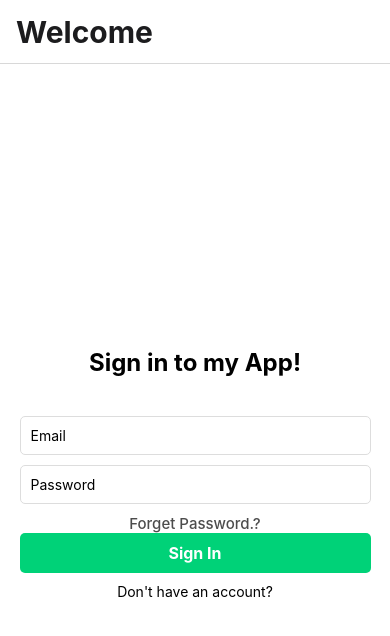
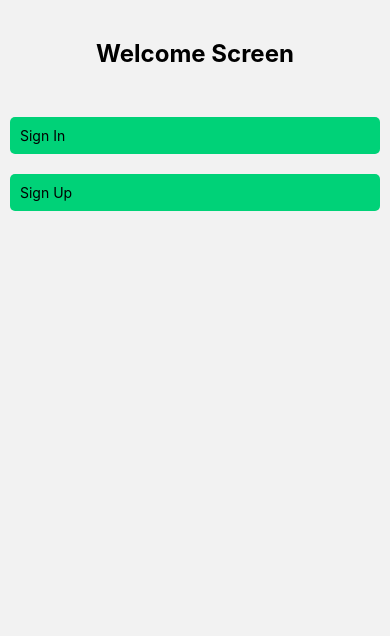
Before and after one commit to alirazahub/e-shop-native, a React Native app: screen / in a window 390 px wide. Shown: the top 636 px of the page. Built offline with nearby package versions, Linux system fonts and the light colour scheme.

Commit message:
Adding Welcome Screen

```diff
--- a/navigations/AuthNavigator.js
+++ b/navigations/AuthNavigator.js
@@ -4,26 +4,37 @@ import SignInScreen from "../screens/authentication/SignInScreen"
 import SignUpScreen from '../screens/authentication/SignUpScreen';
 import BottomTabNavigator from './BottomTabNavigator';
 import ForgetPassword from '../screens/authentication/ForgetPassword'
+import Welcome from '../screens/welcome/Welcome';
+import { Button } from 'react-native';
 
 const Stack = createNativeStackNavigator();
 
 const AuthNavigator = () => {
   return (
     <Stack.Navigator>
+      <Stack.Screen options={{ headerShown: false }} name="Welcome" component={Welcome} />
       <Stack.Screen name="Sign In"
+      screenOptions={{
+
+      }}
         options={{
-          title: 'Welcome',
+          title: 'Welcome to E Shop',
           headerTitleStyle: {
             fontWeight: 'bold',
             fontSize: 30,
-            textAlign: 'center',
-
           },
-
+          headerBackVisible: false,
+          // headerRight: () => (
+          //   <Button
+          //     onPress={() => alert('This is a button!')}
+          //     title="Info"
+          //     color="#fff"
+          //   />
+          // ),
         }} component={SignInScreen} />
       <Stack.Screen name="Sign Up" component={SignUpScreen} />
       <Stack.Screen name="Forget Password" component={ForgetPassword} />
-      <Stack.Screen name="Main" component={BottomTabNavigator} screenOptions={{ headerShown: false }} />
+      <Stack.Screen options={{ headerShown: false }} name="Main" component={BottomTabNavigator}/>
     </Stack.Navigator>
   )
 }
--- a/screens/authentication/SignUpScreen.js
+++ b/screens/authentication/SignUpScreen.js
@@ -7,14 +7,11 @@ import {
     TextInput,
     TouchableOpacity,
     StyleSheet,
-    StatusBar,
-    Alert
 } from 'react-native';
 
 const SignUpScreen = ({navigation}) => {
 
 
-    const onSubmit = async () => {}
 
     return (
         <View style={styles.container}>
@@ -38,7 +35,7 @@ const SignUpScreen = ({navigation}) => {
                     Forget Password.?
                 </Text>
             </TouchableOpacity>
-            <TouchableOpacity onPress={() => onSubmit()} style={styles.button}>
+            <TouchableOpacity onPress={() => navigation.navigate("Main")} style={styles.button}>
                 <Text style={styles.text}>Sign Up</Text>
             </TouchableOpacity>
             <TouchableOpacity onPress={() => navigation.navigate("Sign In")} >
--- /dev/null
+++ b/screens/welcome/Welcome.js
@@ -0,0 +1,33 @@
+import React from 'react'
+import { TouchableOpacity, View,Text,StyleSheet } from 'react-native'
+
+const Welcome = ({navigation}) => {
+    return (
+        <View>
+            <Text style={styles.text}>Welcome Screen</Text>
+            <TouchableOpacity  style={styles.button} onPress={() => navigation.navigate("Sign In")}>
+                <Text>Sign In</Text>
+            </TouchableOpacity>
+            <TouchableOpacity style={styles.button} onPress={() => navigation.navigate("Sign Up")}>
+                <Text>Sign Up</Text>
+            </TouchableOpacity>
+        </View>
+    )
+}
+
+export default Welcome
+
+const styles = StyleSheet.create({
+    button: {
+        backgroundColor: '#00d278',
+        padding: 10,
+        borderRadius: 5,
+        margin: 10,
+    },
+    text:{
+        fontSize: 24,
+        fontWeight: 'bold',
+        margin: '10%',
+        textAlign: 'center',
+    }
+})
```
